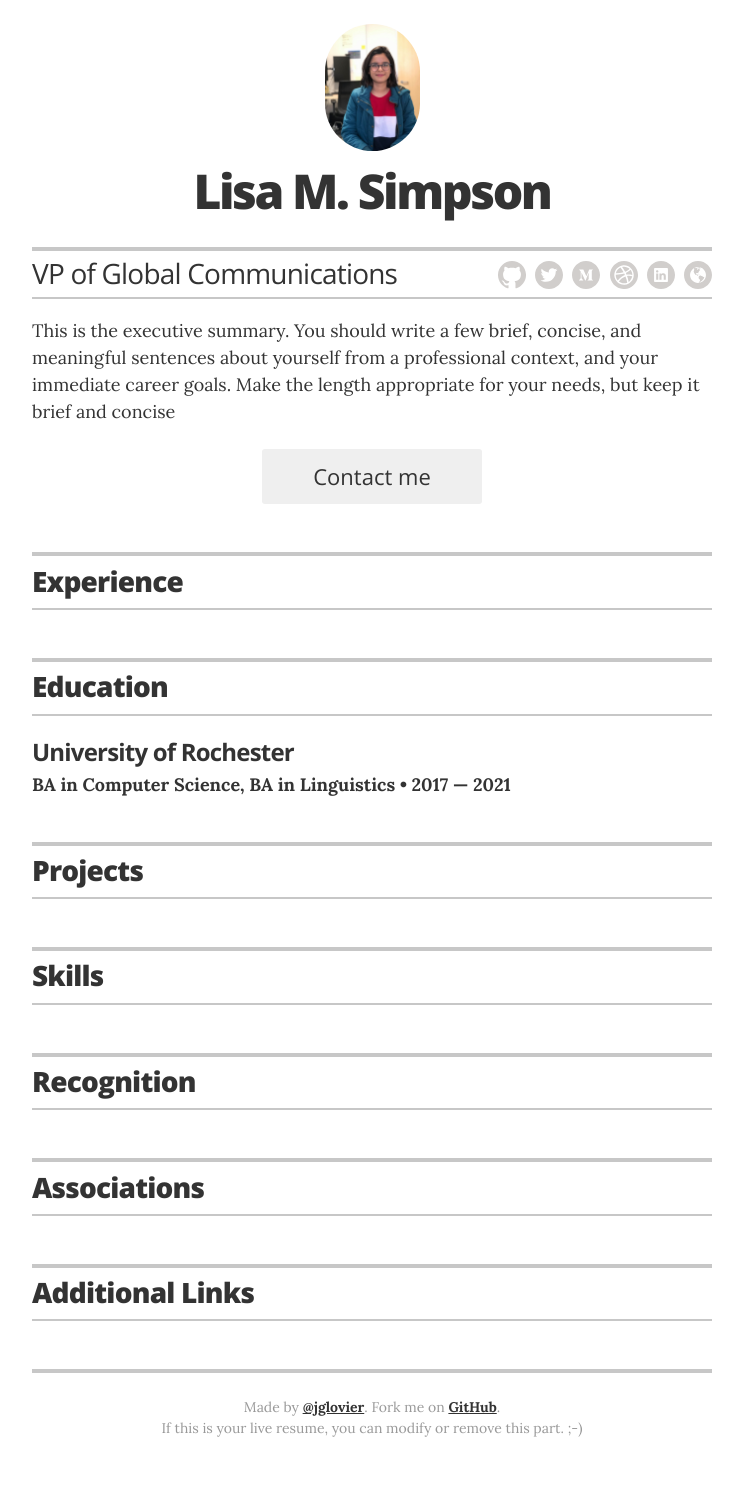
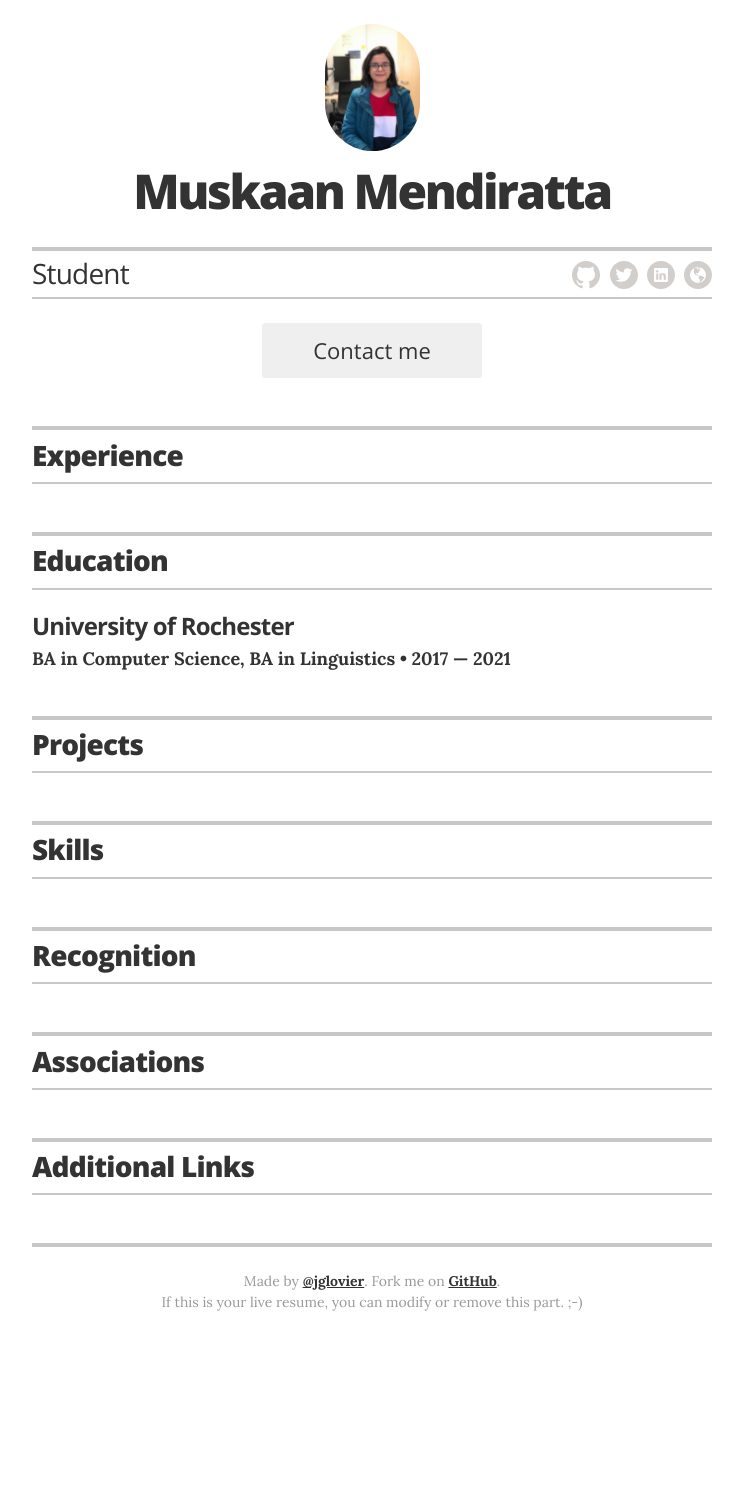
Before and after one commit to musklock/musklock.github.io, a Jekyll site: the page built from index.html, in a window 1280 px wide. Shown: the whole page, without its empty margins (268-1011 px from the left). Built offline with Jekyll 4.4.1, drawn with Linux system fonts in a browser that asks for light colours; after the commit the page ends 1361 px from its top, so only the background shows below that.

Commit message:
edited config

```diff
--- a/_config.yml
+++ b/_config.yml
@@ -1,6 +1,6 @@
 # Site settings
-title: "Jekyll Resume Template"
-description: "A resume template for Jekyll and GitHub Pages sites."
+title: "Muskaan Mendiratta"
+description: "My resume"
 
 # Build settings
 markdown: kramdown
@@ -10,20 +10,20 @@ sass:
 
 # Resume settings
 resume_avatar:                  "true"
-resume_name:                    "Lisa M. Simpson"
-resume_title:                   "VP of Global Communications"
+resume_name:                    "Muskaan Mendiratta"
+resume_title:                   "Student"
 
 # used for the contact button in _layouts/resume.html
-resume_contact_email:           "lisasimpson@youremailaddress.com"
+resume_contact_email:           "mmendira@u.rochester.edu"
 
 # the next two items are used for schema itemprops in _layouts/resume.html
-resume_contact_telephone:       "555-7334"
-resume_contact_address:         "742 Evergreen Terrace, Springfield"
+resume_contact_telephone:       ""
+resume_contact_address:         ""
 
 resume_header_contact_info:     "742 Evergreen Terrace, Springfield • 555-7334 • lisasimpson@youremailaddress.com"
 display_header_contact_info:    "false"
 
-resume_header_intro: "<p>This is the executive summary. You should write a few brief, concise, and meaningful sentences about yourself from a professional context, and your immediate career goals. Make the length appropriate for your needs, but keep it brief and concise</p>"
+resume_header_intro: "<p></p>"
 
 # use "yes" to display the email contact button,
 # "no" to display an "I'm not looking for work" message,
@@ -45,14 +45,12 @@ resume_section_associations:    true
 # Resume social links
 # uncomment the options you wish to display, and add your own URL
 resume_social_links:
-  resume_github_url:            "https://github.com/jglovier/resume-template"
-  resume_twitter_url:           "http://twitter.com/jglovier"
-  resume_dribbble_url:          "https://dribbble.com/jag"
+  resume_github_url:            ""
+  resume_twitter_url:           ""
   # resume_facebook_url:          "insert Facebook URL here"
-  resume_linkedin_url:          "https://www.linkedin.com/in/joelglovier"
+  resume_linkedin_url:          ""
   # resume_instagram_url:         "insert your Instagram URL here"
-  resume_website_url:           "http://joelglovier.com"
-  resume_medium_url:            "https://medium.com/@jglovier"
+  resume_website_url:           ""
 resume_print_social_links:      true
 
 # Design settings
```
